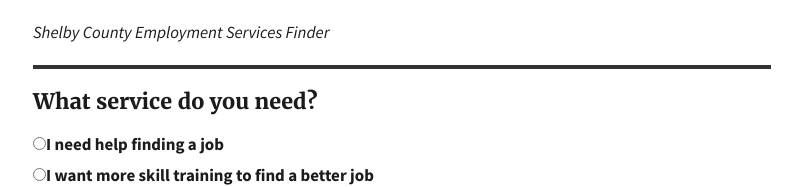
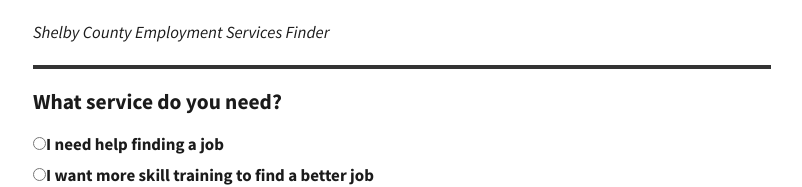
Before and after one commit to usdigitalresponse/shelby-co-employment-screener, a plain HTML site: page www/index.html in a window 1280 px wide. Both pictures are taken after a click on the button "Get started with questionnaire". Shown: the top 187 px of the page, without its empty margins (238-1040 px from the left). Drawn offline with Linux system fonts and the light colour scheme.

Commit message:
Ugly hack to force font. Hope to do better in the future.

```diff
--- a/www/index.html
+++ b/www/index.html
@@ -72,7 +72,7 @@
   </div>
 
   <div class="q_needs usa-prose" hidden>
-    <h3>
+    <h3 style="font-family: Source Sans Pro Web">
       What service do you need?
     </h3>
     <form id="client_needs">
```
